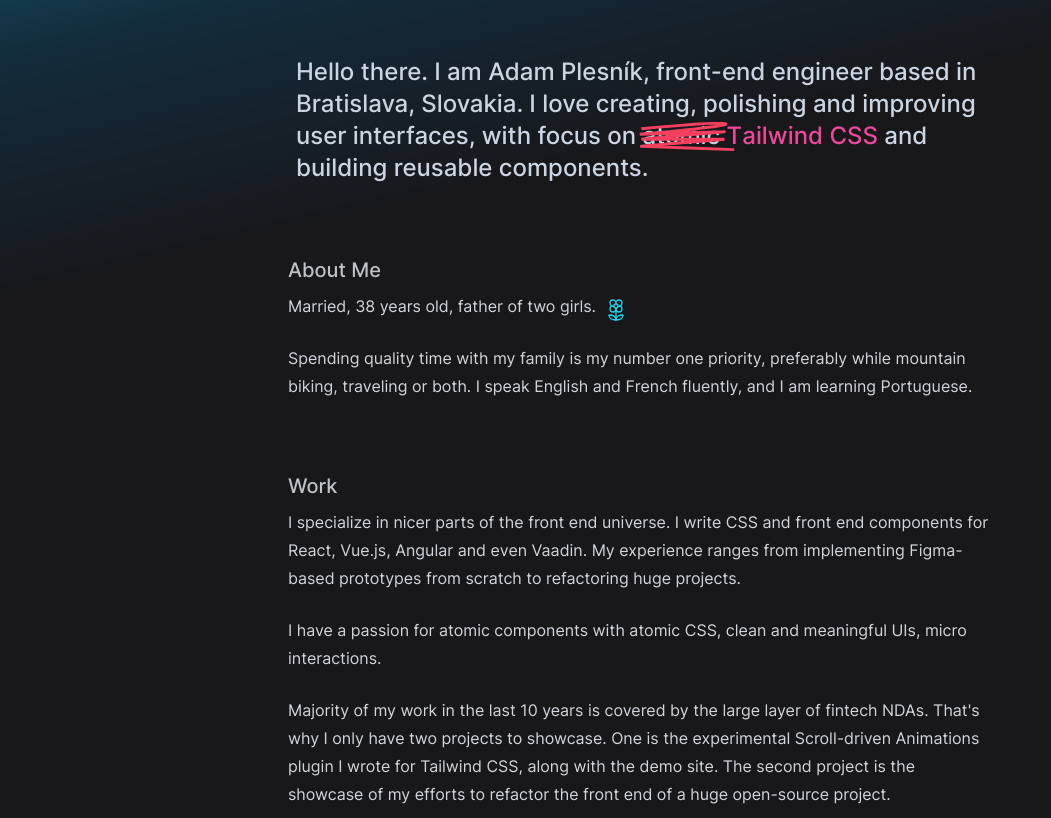
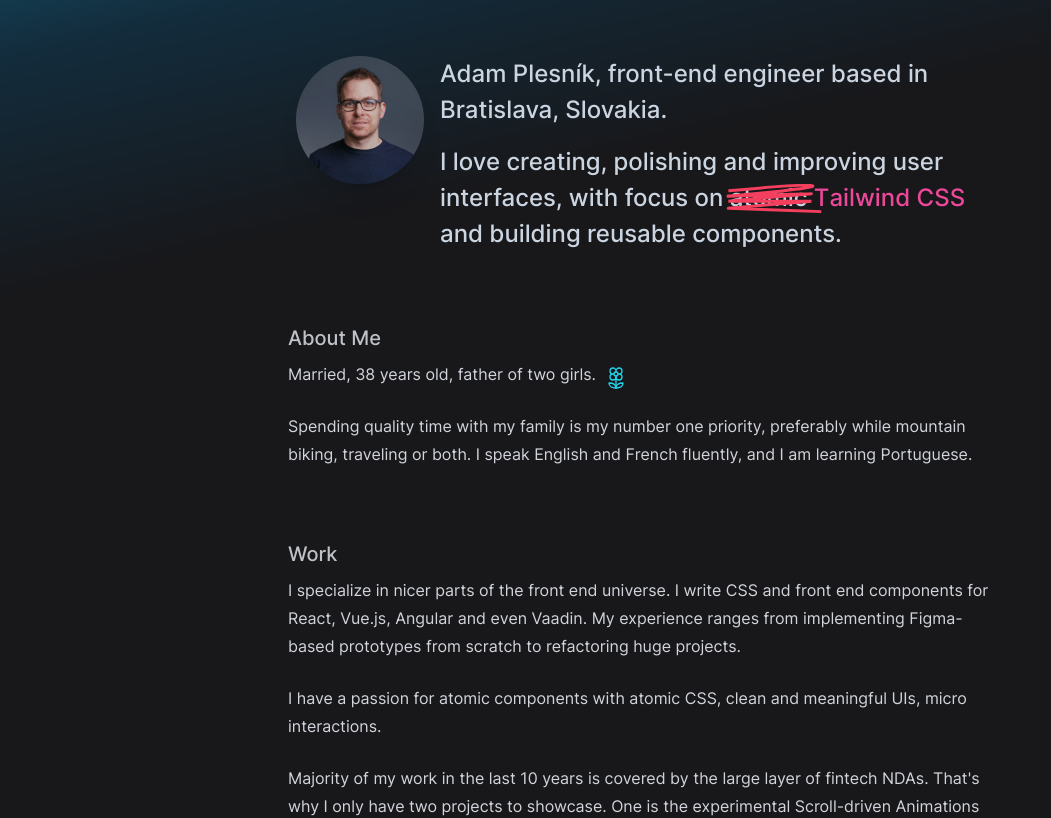
Before and after one commit to adamplesnik/adamplesnik.com, a React (Vite) app: page / in a window 1280 px wide. Shown: the top 818 px of the page, without its empty margins (0-1051 px from the left). Built offline with nearby package versions, Linux system fonts and the light colour scheme.

Commit message:
Add photo to the title

```diff
--- a/src/components/Heading.tsx
+++ b/src/components/Heading.tsx
@@ -11,7 +11,7 @@ const Heading = ({
   const anchor = id ? <a id={id} className={'absolute -top-32'} /> : ''
   if (size === 1) {
     return (
-      <h1 className={defaultClasses + ' pb-4 text-2xl leading-normal sm:text-2xl'}>
+      <h1 className={defaultClasses + ' pb-4 text-2xl leading-normal'}>
         {children}
         {anchor}
       </h1>
--- a/src/components/Photo.tsx
+++ b/src/components/Photo.tsx
@@ -2,8 +2,8 @@ import photo from '/assets/adam-plesnik.jpg'
 
 const Photo = () => {
   return (
-    <div className="flex size-32 justify-center overflow-hidden rounded-lg">
-      <img src={photo} alt="" className="h-full max-w-fit opacity-80" />
+    <div className="flex size-32 flex-shrink-0 justify-center overflow-hidden rounded-full shadow-xl">
+      <img src={photo} alt="Portrait photo." className="h-full max-w-fit opacity-80" />
     </div>
   )
 }
--- a/src/content/InfoTile.tsx
+++ b/src/content/InfoTile.tsx
@@ -2,13 +2,18 @@ import { motion } from 'framer-motion'
 import Heading from '../components/Heading'
 import ScratchAnim from '../components/ScratchAnim'
 import TextAnim from '../components/TextAnim'
+import Photo from '../components/Photo'
 
 const InfoTile = () => {
   return (
-    <div className="flex items-start gap-4 p-2">
+    <div className="flex flex-col items-start gap-4 p-2 sm:flex-row">
+      <Photo />
+      <div>
         <Heading size={1} className="text-slate-300">
-        Hello there. I am Adam Plesník, front-end engineer based in Bratislava, Slovakia. I love{' '}
-        creating, polishing and improving user interfaces, with focus on{' '}
+          Adam Plesník, front-end engineer based in Bratislava, Slovakia.
+        </Heading>
+        <Heading size={1} className="text-slate-300">
+          I love creating, polishing and improving user interfaces, with focus on{' '}
           <span className="stroke relative whitespace-nowrap">
             <ScratchAnim />
             atomic <TextAnim />{' '}
@@ -19,6 +24,7 @@ const InfoTile = () => {
           and building reusable components.
         </Heading>
       </div>
+    </div>
   )
 }
 
```
Lines whose indentation alone changed are shown as unchanged.
